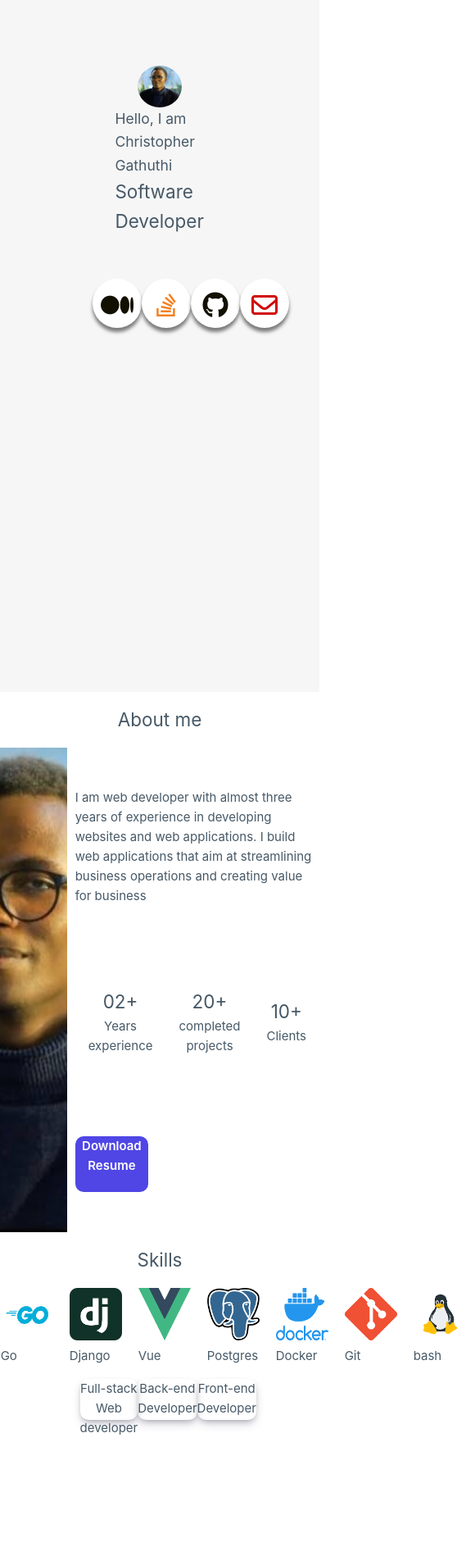
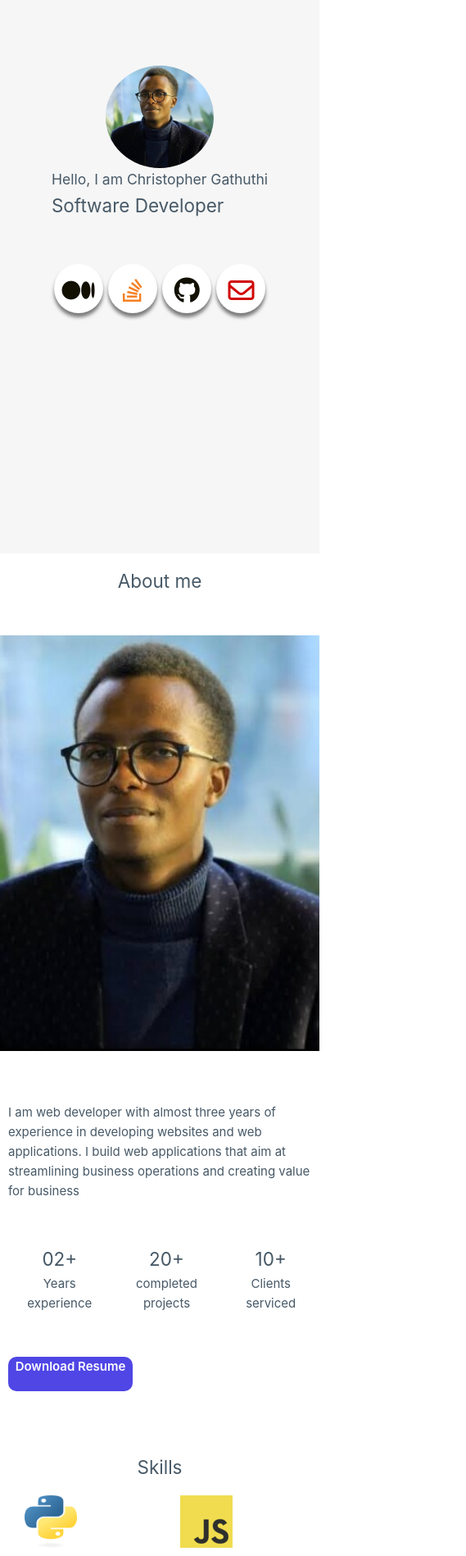
Before and after one commit to chrisgathuthi/portfolio, a Vue app: page / in a window 390 px wide. Shown: the top 1898 px of the page at 82% size, 569 px wide, since content can reach past the window. Built offline with nearby package versions, Linux system fonts and the light colour scheme.

Commit message:
responsiveness

```diff
--- a/src/assets/main.css
+++ b/src/assets/main.css
@@ -1,6 +1,6 @@
 @import './base.css';
 
-@media screen and (max-width: 1024px) {
+@media screen and (max-width: 1500px) {
   header {
     background-color: #f6f6f6;
     height: 100vh;
@@ -283,32 +283,60 @@
   }
 
 }
+@media screen and (max-width: 920px) {
+  header{
+    height: 40vh;
+  }
+  .header-container{
+    width: 80%;
+  }
+  .header-card{
+    width: 50%;
+  }
+  .self-image{
+    flex-basis: 50%;
+  }
+  .main-area{
+    height: 60%;
+  }
+  .resume{
+    height: 5vh;
+  }
+  .resume a{
+    width: 40%;
+  }
+  .tools-wrapper{
+    width: 70%;
+  }
+  .articles-wrapper{
+    justify-content: flex-start;
+    padding-left: 1rem;
+  }
+  .articles-item{
+    flex-basis: 50%;
+  }
+}
+@media screen and (max-width: 520px) {
 
-@media screen and (max-width: 320px) {
+}
+@media screen and (max-width: 420px) {
+  header{
+    height: 80vh;
+  }
+  .header-container{
+    width: 85%;
+  }
+  .header-card{
+    width: 80%;
+  }
   .contacts{
-    width: 90%;
+    width: 80%;
   }
-  .header-container {
-    width: 98%;
-  }
+  .self-summary{
+    flex-direction: column;
+    height: 120vh;
+    gap: 5px;
 
-  .header-card {
-    width: 90%;
-  }
-
-  .self-summary {
-    flex-direction: column;
-    height: max-content;
-    gap: 5px;
-  }
-
-  .main-area {
-    flex-basis: 100%;
-    height: max-content;
-  }
-
-  .resume {
-    height: 10vh;
   }
 
   .tools-wrapper {
@@ -329,6 +357,7 @@
 
   .services-wrapper {
     width: 100%;
+    height: 40vh;
     flex-wrap: wrap;
     justify-content: space-between;
 
@@ -336,7 +365,7 @@
 
   .service-item {
     margin: 10px auto;
-    height: 10vh;
+    height: 40%;
     flex-basis: 35%;
   }
 
@@ -350,7 +379,7 @@
 
   .portfolio-wrapper {
     width: 90%;
-    height: 98vh;
+    height: 120vh;
     /* background-color: blue; */
     justify-content: space-between;
     align-items: start;
@@ -358,7 +387,7 @@
   }
 
   .project-wrapper {
-    height: 50%;
+    height: 70%;
     width: 80%;
     margin: auto;
   }
@@ -387,3 +416,25 @@
     width: 60%;
   }
 }
+@media screen and (max-width: 320px) {
+  header{
+    height: 90vh;
+  }
+  .contacts{
+    width: 90%;
+  }
+  .header-container {
+    width: 98%;
+  }
+
+  .header-card {
+    width: 90%;
+  }
+
+  .main-area {
+    height: 80%;
+  }
+  .resume a{
+    width: 50%;
+  }
+}
--- a/src/components/Profession.vue
+++ b/src/components/Profession.vue
@@ -27,7 +27,7 @@
                     </div>
                     <div class="box">
                         <h2>10+</h2>
-                        <span>Clients</span>
+                        <span>Clients serviced</span>
                     </div>
                 </div>
                 <div class="resume">
```
